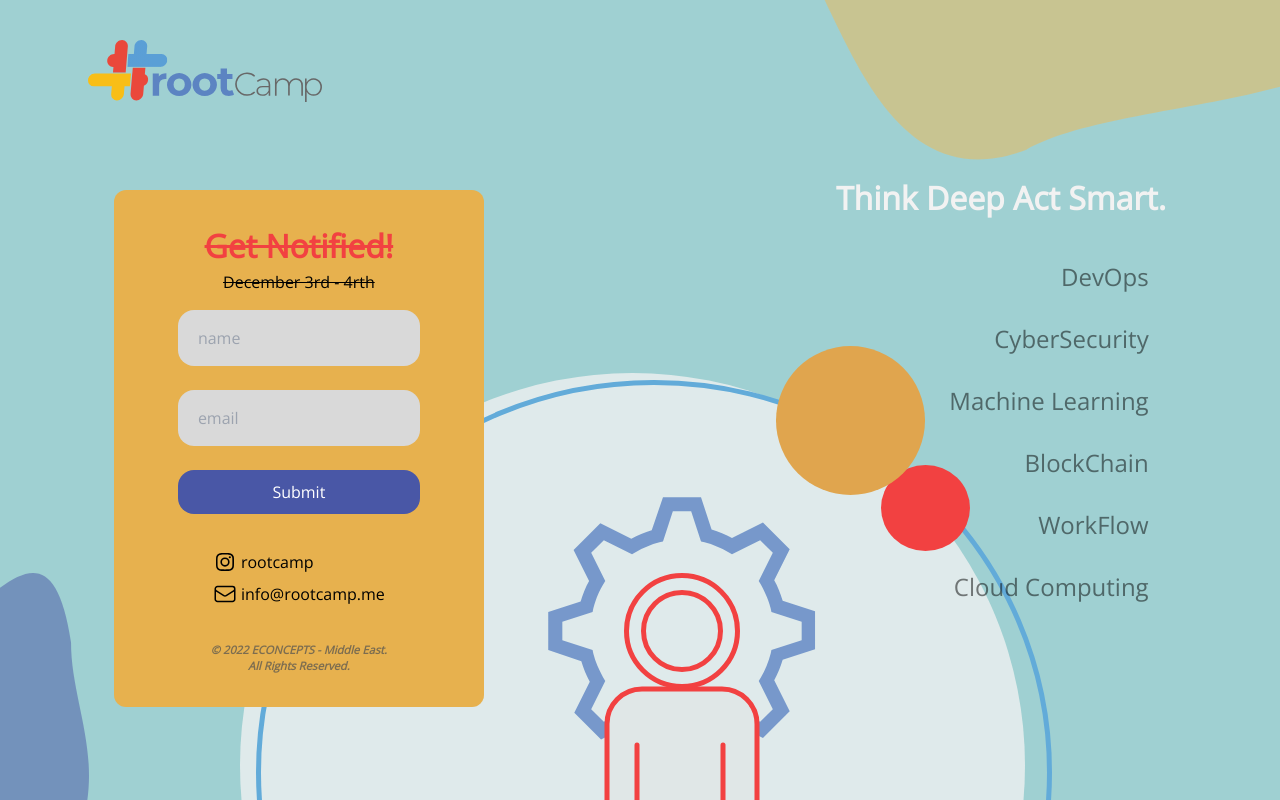
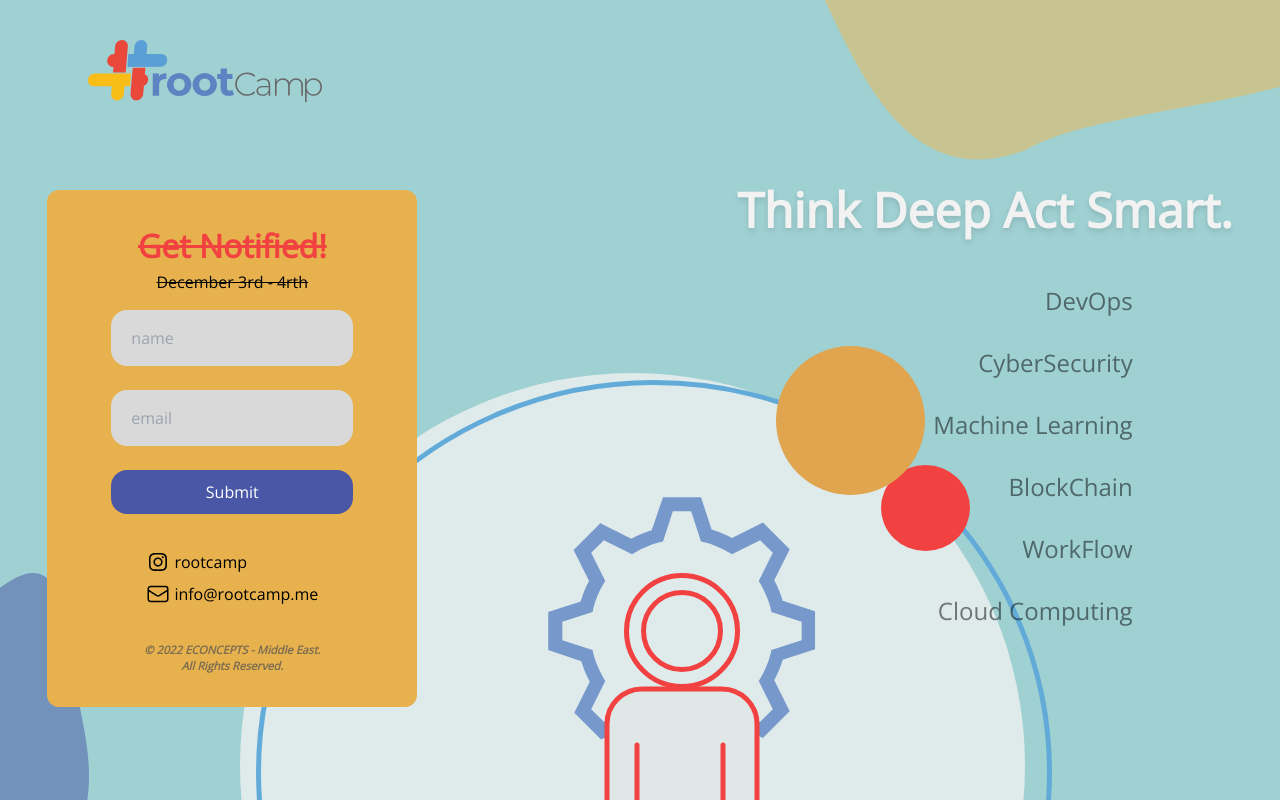
Before and after one commit to adel-fael/React-JS_rootcamp-project, a React (Vite) app: page / in a window 1280 px wide. Built offline with nearby package versions, Linux system fonts and the light colour scheme.

Commit message:
rootcamp page update

```diff
--- a/src/pages/RootCamp.jsx
+++ b/src/pages/RootCamp.jsx
@@ -4,6 +4,7 @@ import { AnimatePresence, motion, useAnimation } from 'framer-motion'
 import { useInView } from 'react-intersection-observer'
 
 
+// for the animation
 const animation222 = {
   initial: { y: '50vh' },
   animate: { y: 0 },
@@ -24,8 +25,8 @@ const topicItems = {
   animate: { x: 0 },
 }
 
-function RootCamp() {
-  // framer-motion + react-intersection-observer
+const Rootcamp = () => {
+  // for the framer-motion + react-intersection-observer
   const { ref: svg1Ref, inView: svg1UpIsVisible } = useInView()
   const animation2 = useAnimation()
 
@@ -68,8 +69,9 @@ function RootCamp() {
   }, [svg1UpIsVisible, svg11UpIsVisible])
 
   return (
+
     <AnimatePresence>
-      <main className="overflow-x-hidden">
+      <main className="overflow-x-hidden ">
         <motion.div
           variants={animation3}
           initial="initial"
@@ -81,15 +83,15 @@ function RootCamp() {
           <img className="w-[250px] p-2 mt-8" src="./rootcamplogo.svg" alt="" />
         </motion.div>
 
-        <section className="lg:flex flex-row-reverse justify-center md:gap-[10rem] lg2:gap-[22rem]">
-          <article className="flex flex-col items-center mt-[4rem]  ">
+        <section className="lg:flex flex-row-reverse justify-center md:gap-[10rem] xl:gap-[20rem]">
+          <article className="flex flex-col items-center mt-[4rem]  tall:mt-[0.5rem]">
             <motion.h1
               variants={titleAnimation}
               initial="initial"
               animate="animate"
               exit="exit"
               transition={{ duration: 0.6 }}
-              className="font-bold text-[2rem] text-white200"
+              className="font-bold text-[2rem] md:text-[3rem] text-white200 text-center md:text-right drop-shadow-md"
             >
               Think Deep Act Smart.
             </motion.h1>
@@ -175,7 +177,7 @@ function RootCamp() {
           animate="animate"
           exit="exit"
           transition={{ ease: 'easeIn', duration: 0.6 }}
-          className="hidden customZindex lg:block lg:absolute lg:bottom-0 lg:mx-auto lg:right-0 lg:left-0 lg:w-[50rem]"
+          className="hidden customZindex lg:block lg:absolute lg:bottom-0 lg:mx-auto lg:right-0 lg:left-0 lg:w-[50rem] lg:mb-0 lg:pb-0 "
         >
           <svg
             width="812"
@@ -525,7 +527,8 @@ function RootCamp() {
         </div>
       </main>
     </AnimatePresence>
+
   )
 }
 
-export default RootCamp
+export default Rootcamp
```
